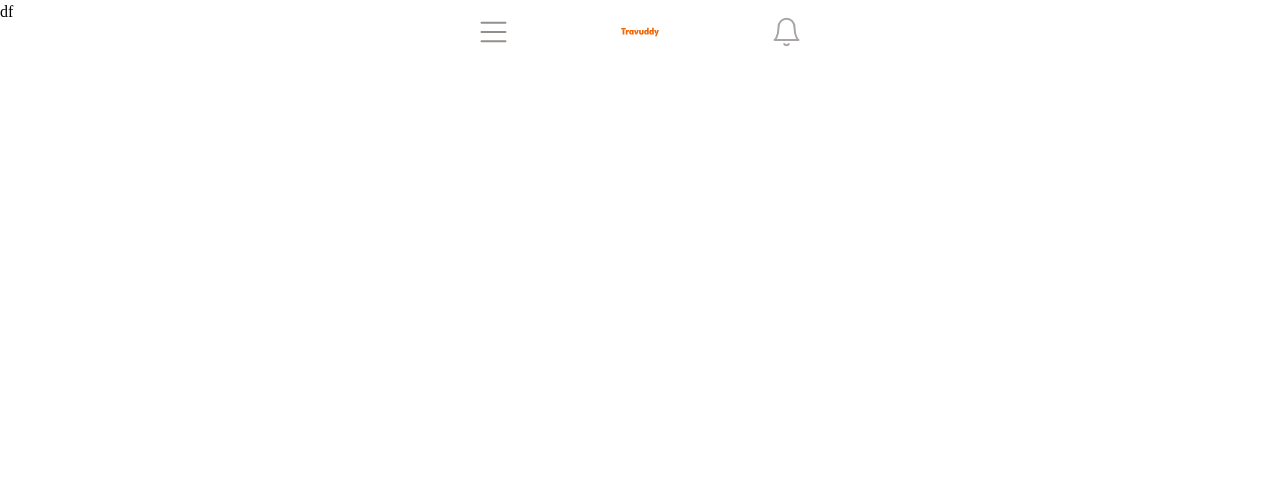
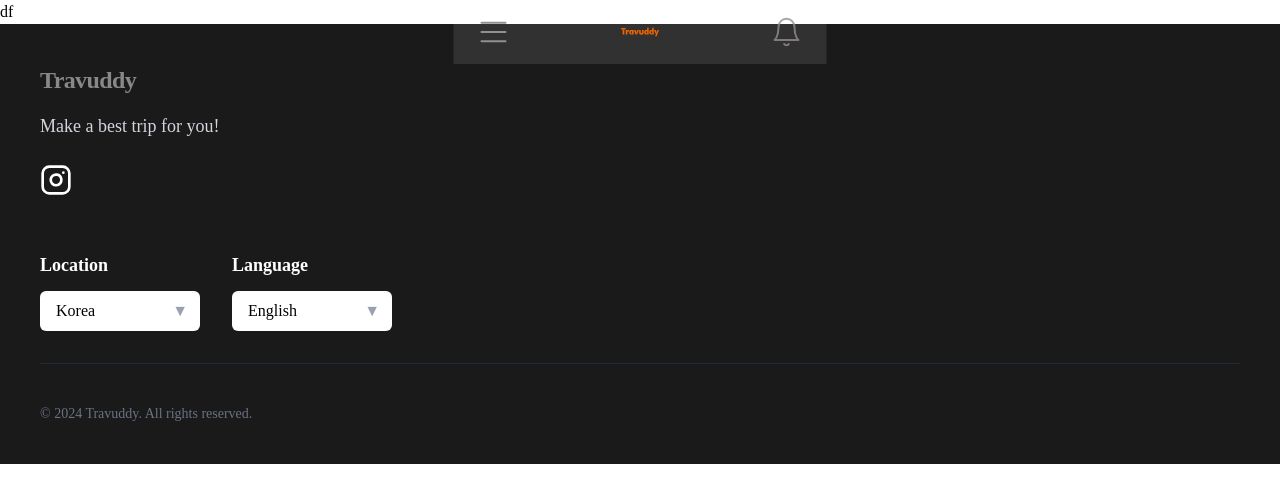
Before and after one commit to dfizae/TRAVUDDY, a React (Vite) app: page /recommended in a window 1280 px wide. Shown: the top 502 px of the page. Built offline with nearby package versions, Linux system fonts and the light colour scheme; a web font is replaced by a local one.

Commit message:
feat: footer 컴포넌트 구현

```diff
--- a/src/App.tsx
+++ b/src/App.tsx
@@ -3,18 +3,20 @@
 import Main from './pages/main'
 import RecommendedPage from './pages/RecommendedPage'
 import Gnb from './components/Gnb'
+import Footer from './components/Footer'
 
 function App() {
 
   return (
     <>
-          <Gnb/>
+      <Gnb/>
       <BrowserRouter>
         <Routes>
           <Route path="/" element={<Main/>} />
           <Route path="/recommended" element={<RecommendedPage />} />
         </Routes>
       </BrowserRouter>
+      <Footer />
     </>
   )
 }
--- /dev/null
+++ b/src/components/Footer.tsx
@@ -0,0 +1,59 @@
+export default function Footer() {
+    return (
+        <footer className="w-full bg-[#1A1A1A] text-white py-10 px-6">
+            <div className="max-w-300 mx-auto flex flex-col gap-8">
+
+                {/* 1. 브랜드 섹션 */}
+                <div className="space-y-4">
+                    <h2 className="text-[#888888] text-2xl font-black tracking-tight">
+                        Travuddy
+                    </h2>
+                    <p className="text-gray-300 text-lg font-medium">
+                        Make a best trip for you!
+                    </p>
+                    {/* 인스타그램 아이콘 (Lucide 또는 SVG) */}
+                    <div className="pt-2">
+                        <a href="https://instagram.com" target="_blank" rel="noreferrer" className="inline-block hover:opacity-80 transition-opacity">
+                            <svg xmlns="http://www.w3.org/2000/svg" width="32" height="32" viewBox="0 0 24 24" fill="none" stroke="currentColor" strokeWidth="2" strokeLinecap="round" strokeLinejoin="round">
+                                <rect width="20" height="20" x="2" y="2" rx="5" ry="5"/><path d="M16 11.37A4 4 0 1 1 12.63 8 4 4 0 0 1 16 11.37z"/><line x1="17.5" x2="17.51" y1="6.5" y2="6.5"/>
+                            </svg>
+                        </a>
+                    </div>
+                </div>
+
+                {/* 2. 설정 섹션 (Location & Language) */}
+                <div className="flex flex-row gap-8 pt-4">
+                    {/* Location 셀렉트 */}
+                    <div className="flex flex-col gap-3 flex-1 max-w-40">
+                        <label className="text-white font-bold text-lg">Location</label>
+                        <div className="relative">
+                            <select className="w-full bg-white text-black py-2 px-4 rounded-md appearance-none font-medium outline-none">
+                                <option>Korea</option>
+                                <option>Japan</option>
+                                <option>USA</option>
+                            </select>
+                            <span className="absolute right-3 top-1/2 -translate-y-1/2 text-gray-400 pointer-events-none">▼</span>
+                        </div>
+                    </div>
+
+                    {/* Language 셀렉트 */}
+                    <div className="flex flex-col gap-3 flex-1 max-w-40">
+                        <label className="text-white font-bold text-lg">Language</label>
+                        <div className="relative">
+                            <select className="w-full bg-white text-black py-2 px-4 rounded-md appearance-none font-medium outline-none">
+                                <option>English</option>
+                                <option>Korean</option>
+                            </select>
+                            <span className="absolute right-3 top-1/2 -translate-y-1/2 text-gray-400 pointer-events-none">▼</span>
+                        </div>
+                    </div>
+                </div>
+
+                {/* 추가: 저작권 정보 (필요시) */}
+                <div className="pt-10 border-t border-gray-800 text-gray-500 text-sm">
+                    © 2024 Travuddy. All rights reserved.
+                </div>
+            </div>
+        </footer>
+    );
+}
--- a/src/pages/main/RecommendedCountrySection/index.tsx
+++ b/src/pages/main/RecommendedCountrySection/index.tsx
@@ -19,7 +19,7 @@
 
     return(
         <>
-            <section>
+            <section className="mb-10">
                 <div className="flex items-center justify-between px-4 mt-10 mb-5">
                     <h1 className="text-base font-semibold">Recommended Country</h1>
                     <Link to="/recommended" className="text-sm font-medium text-[#D95500] cursor-pointer">View all</Link>
```
Also changed, not shown: 1 other file (tests, documents, lock files or other folders).
